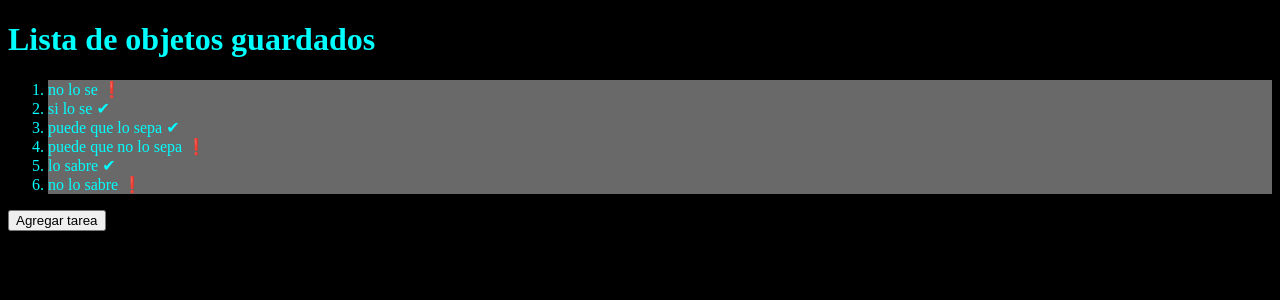
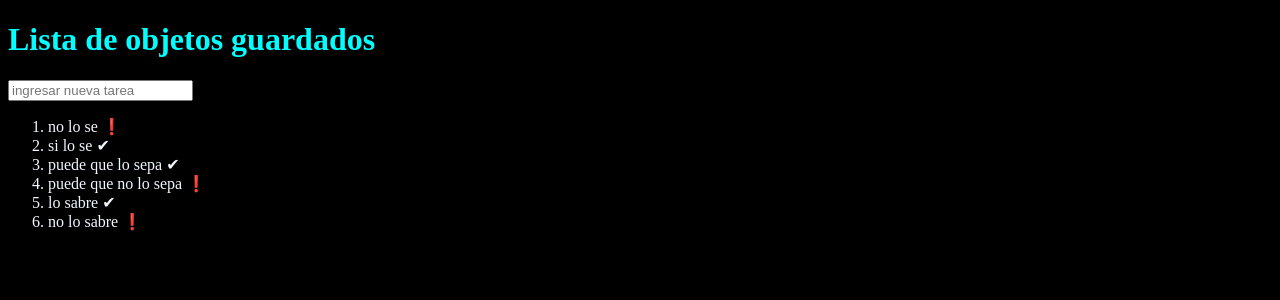
Before and after one commit to adri13743/React, a React (Vite) app in the folder client/: page / in a window 1280 px wide. Shown: the top 300 px of the page. Built offline with nearby package versions, Linux system fonts and the light colour scheme.

Commit message:
v1.1-formulario OK

```diff
--- a/client/src/basico/map.jsx
+++ b/client/src/basico/map.jsx
@@ -1,4 +1,5 @@
 import { useState } from "react"
+import { Formulario } from "../components/componentes_basicos/formulario"
 
 const Objetos =({nombre, vista})=>{
     return(
@@ -19,13 +20,18 @@ export const Map = () => {
     const Tarea=()=>{
         setMapa([...mapa, {nombre:"nueva tarea" , vista:true}])
     }
+    const onAgregaTarea=(val)=>{
+        if(val<1) return; // si no hay inf sale del metodo y no hace nada
+        const envio ={nombre: val, vista:false};
+        setMapa([...mapa, envio]);
+    }
     return(
     <>
         <h1>Lista de objetos guardados</h1>
+        <Formulario agregarTarea={onAgregaTarea}></Formulario>
         <ol>
             {mapa.map((objeto, index)=>(<Objetos key ={index} nombre={objeto.nombre} vista={objeto.vista}></Objetos>))}
         </ol>
-        <button onClick={()=> Tarea()}> Agregar tarea</button>
     </>
     )
 }
--- /dev/null
+++ b/client/src/components/componentes_basicos/formulario.jsx
@@ -0,0 +1,19 @@
+import { useState } from "react"
+export const Formulario = ({agregarTarea}) => { //nos pasa el padre el metodo para agreagr una tarea
+    const [inputValor,setInput] = useState('');
+    const Cambio=(event)=>{
+        setInput(event.target.value);
+    }
+    const onSubmit = (event) =>{
+        event.preventDefault();
+        agregarTarea(inputValor);
+    }
+    return(
+    <>
+        <form onSubmit={onSubmit}>
+            <input type="text" placeholder="ingresar nueva tarea" value={inputValor} onChange={Cambio}></input>
+        </form>
+
+    </>
+    );
+}
--- a/client/src/styles.css
+++ b/client/src/styles.css
@@ -3,5 +3,5 @@ body,html{
     color: aqua;
 }
 .lista{
-    background-color:dimgray;
+    color:aliceblue;
 }
```
